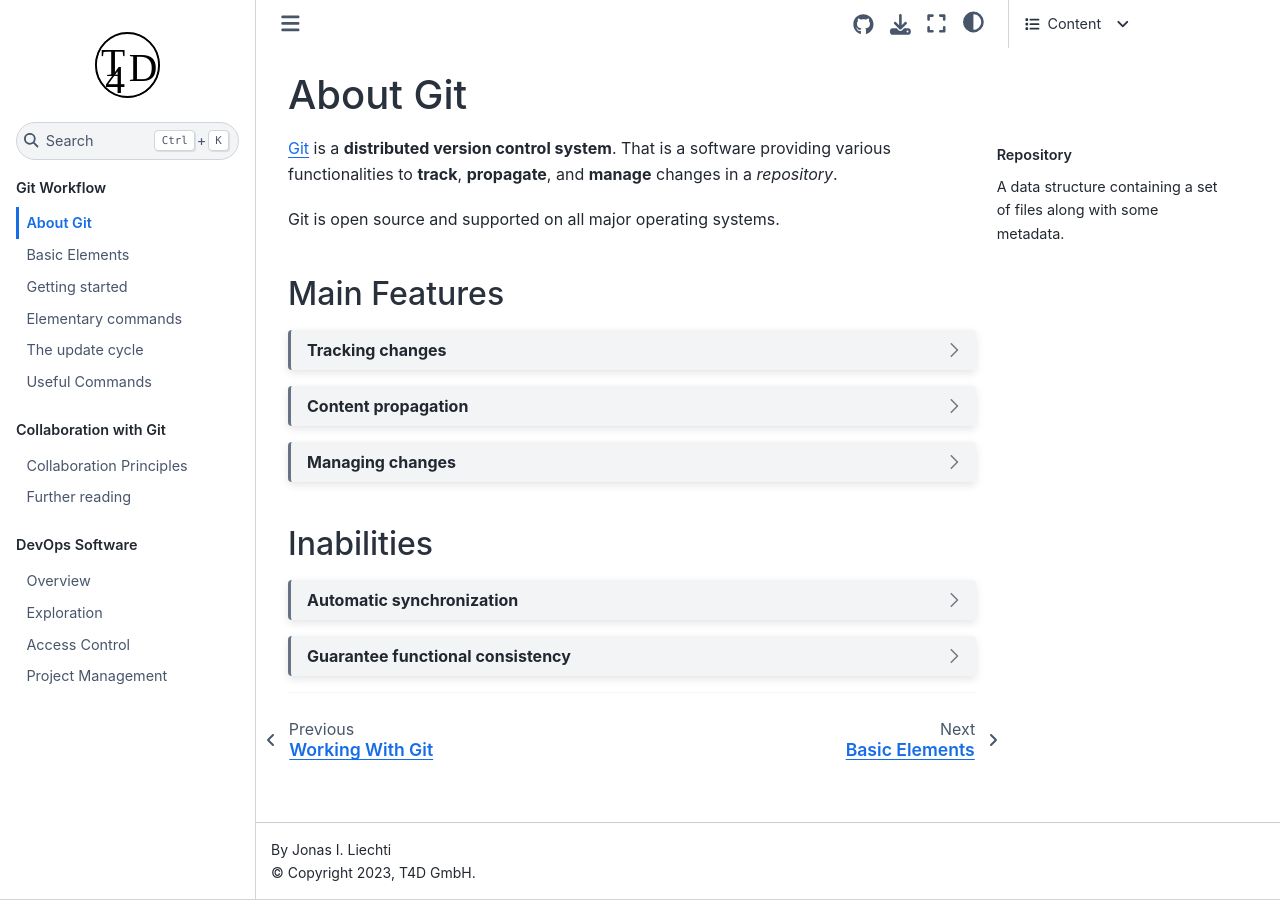
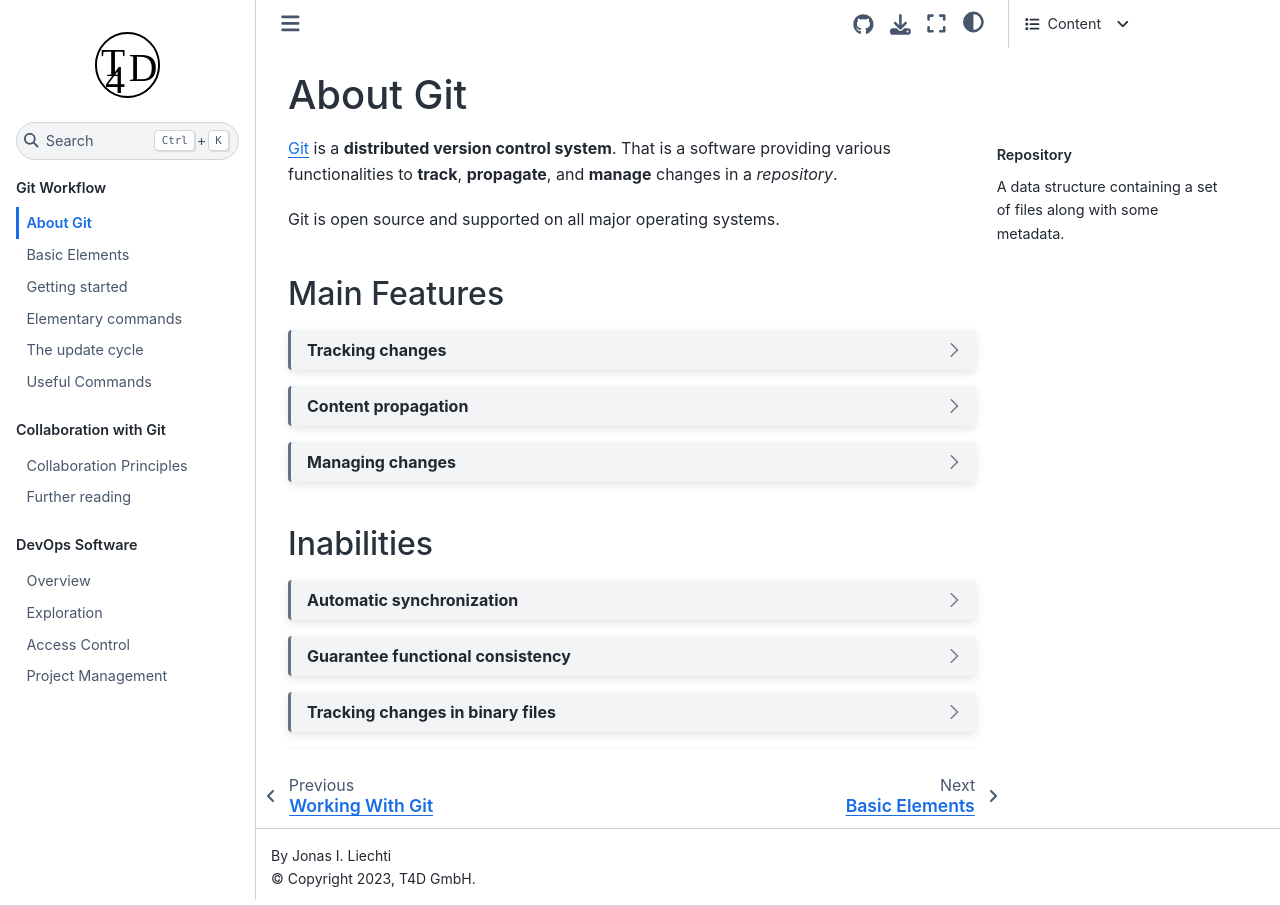
Before and after one commit to t4d-gmbh/working-with-git, a Sphinx documentation site: the page built from source/git/about.md, in a window 1280 px wide. Built offline with Sphinx 7.4.7 and the Sphinx Book theme 1.1.4, drawn with Linux system fonts in a browser that asks for light colours; part of the change alters nothing that is shown.

Commit message:
added limitation coming from binary files

````diff
--- a/source/git/about.md
+++ b/source/git/about.md
@@ -69,6 +69,16 @@ There is **no** guarantee that:
 - Two functioning versions do not lead to a dysfunctional combination
 ```
 
+```{dropdown} Tracking changes in binary files
+
+Git is not well suited to track changes in binary files.
+
+Binary files are stored as a whole, which can lead to large repositories with slow operations and conflicts that are hard to resolve.
+
+Git LFS (Large File Storage) is a solution to this problem. It allows to store binary files outside of the repository and only track their location and version.
+
+```
+
 [^sn1]: A state is identified by a hash of the content and each state contains the hash of its preceding state(s), also called _parent(s)_, leading to a unique identifier of the entire history.
 [^sn2]: This is what makes it a _distributed_, and thus more resilient, version control system.
 [^sn3]: This is rather obvious, if you think about it. But is something that might not be thought about if Git is not reporting any conflicts when merging changes from different sources.
````
